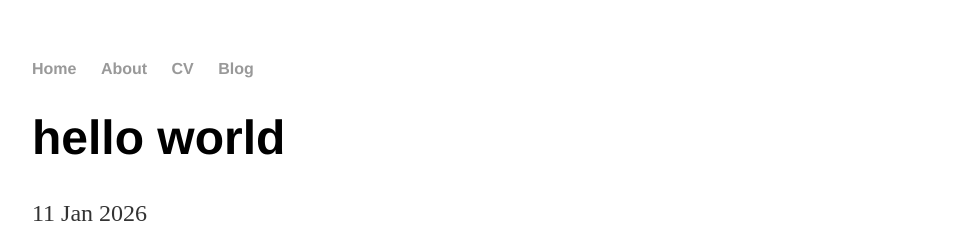
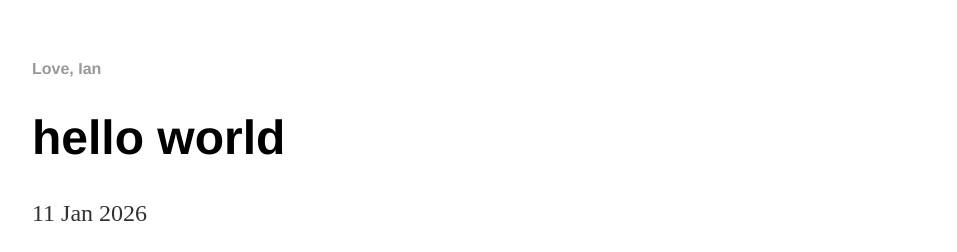
Before and after one commit to Bo-Bian/LoveIan.github.io, a Jekyll site: the page built from _posts/2026-01-11-first-post-on-github_pages-blog.md, in a window 1280 px wide. Shown: the top 252 px of the page, without its empty margins (160-1117 px from the left). Built offline with Jekyll 4.4.1, drawn with Linux system fonts in a browser that asks for light colours.

Commit message:
Update default.html

```diff
--- a/_layouts/default.html
+++ b/_layouts/default.html
@@ -8,10 +8,12 @@
 	<body>
 		<nav>
     		<ul>
-        		<li><a href="/">Home</a></li>
+        		<!--
+				<li><a href="/">Home</a></li>
 	        	<li><a href="/about">About</a></li>
         		<li><a href="/cv">CV</a></li>
-        		<li><a href="/blog">Blog</a></li>
+				-->
+        		<li><a href="/blog">Love, Ian</a></li>
     		</ul>
 		</nav>
 		<div class="container">
```
